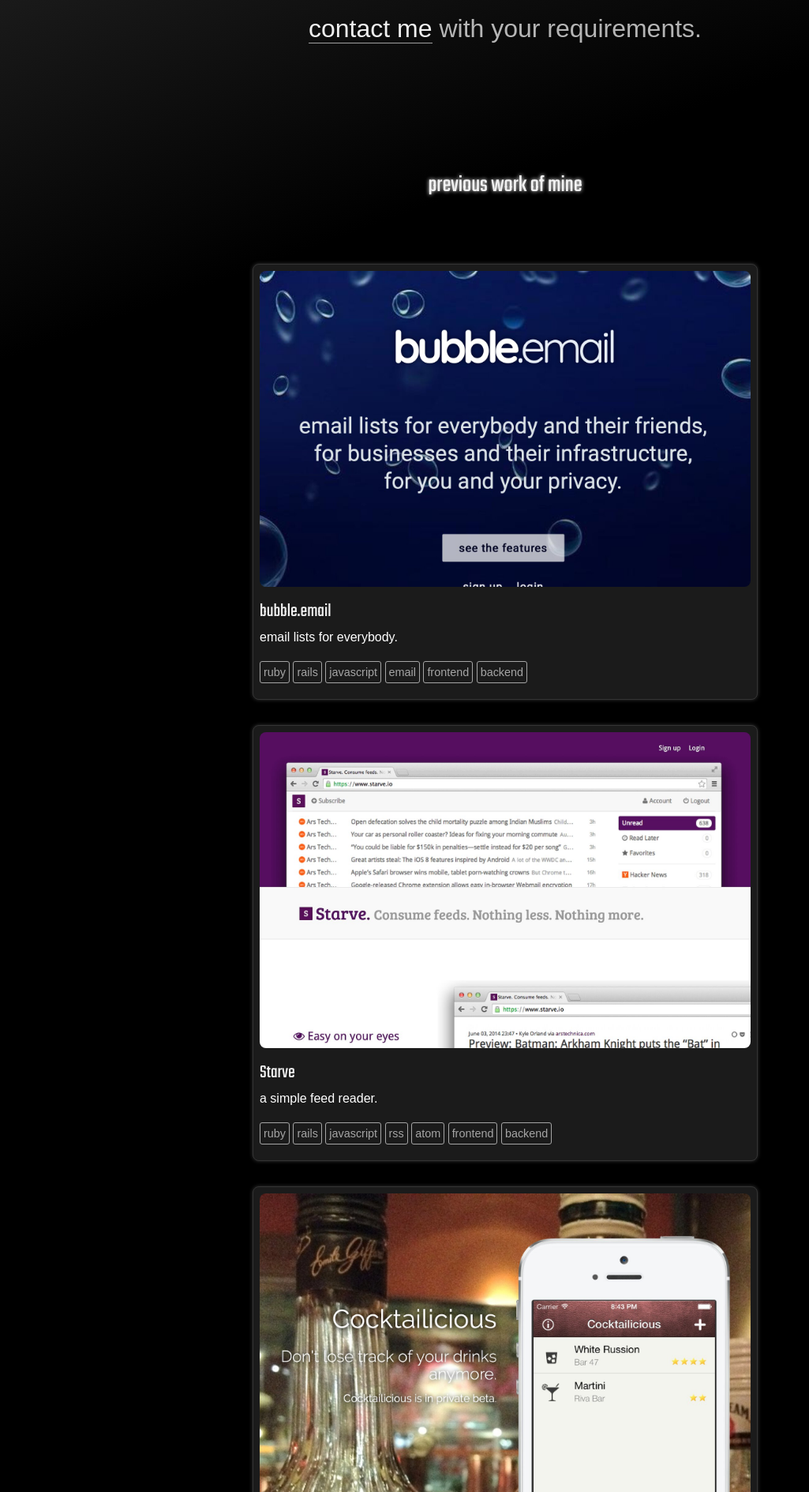
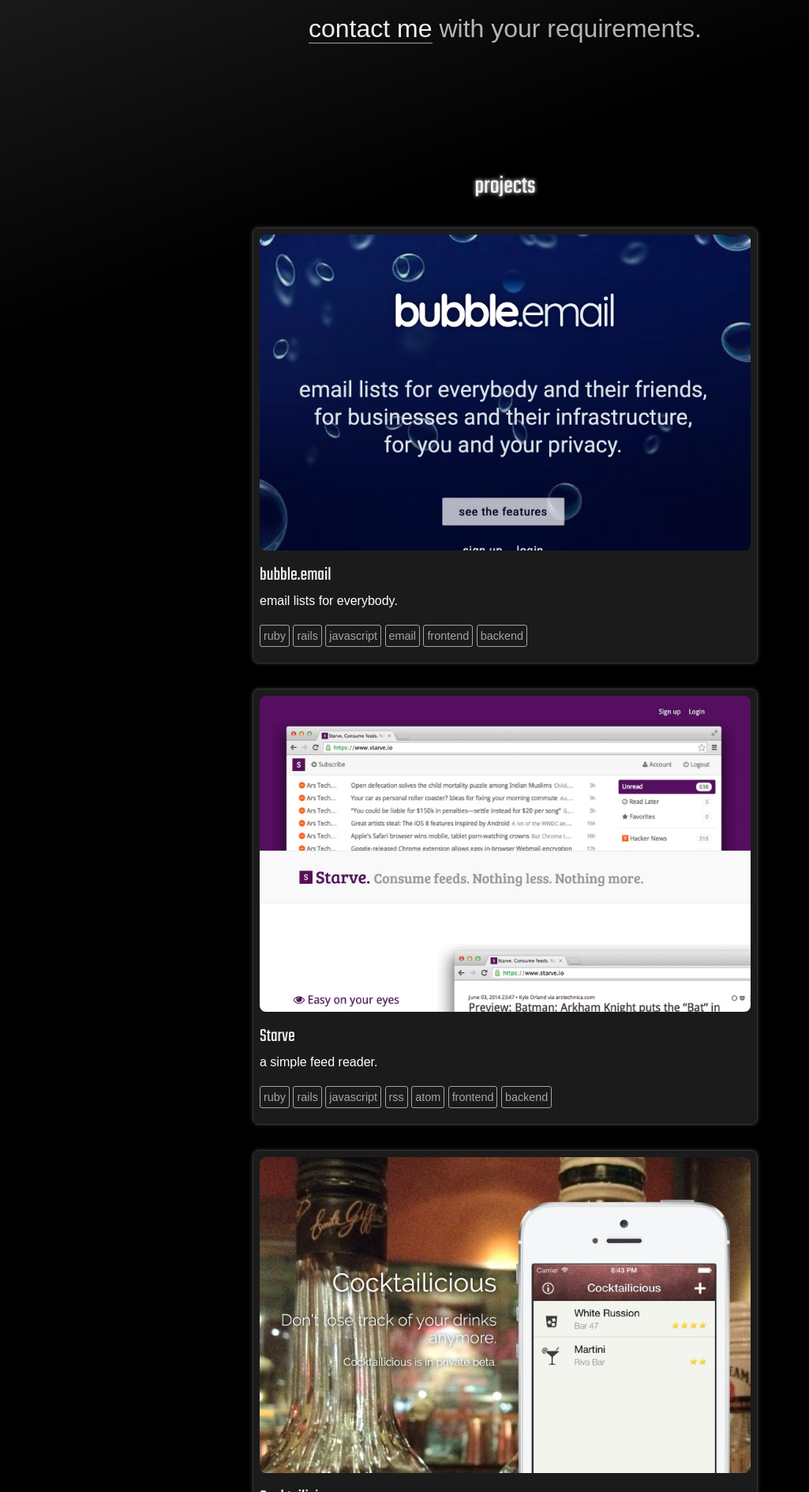
Before and after one commit to glaszig/glaszig.github.io, a Jekyll site: the page built from index.html, in a window 1280 px wide. Shown: the part 460-2349 px from the top of the page at 79% size, without its empty margins (0-1025 px from the left). Built offline with Jekyll 4.4.1, drawn with Linux system fonts in a browser that asks for light colours.

Commit message:
lighter h2

```diff
--- a/index.html
+++ b/index.html
@@ -19,9 +19,7 @@
 	</section>
 
 	<section class="projects">
-		<header>
-			<h2>previous work of mine</h2>
-		</header>
+		<h2>projects</h2>
 
 		<div class="work">
       {% for project in site.data.projects %}
--- a/static/glasz.scss
+++ b/static/glasz.scss
@@ -36,6 +36,9 @@
 h1 {
   font-size: 3rem;
   color: #fff;
+}
+h2 {
+  font-size: 2rem;
 }
 h3 {
   font-size: 1.5rem;
```
